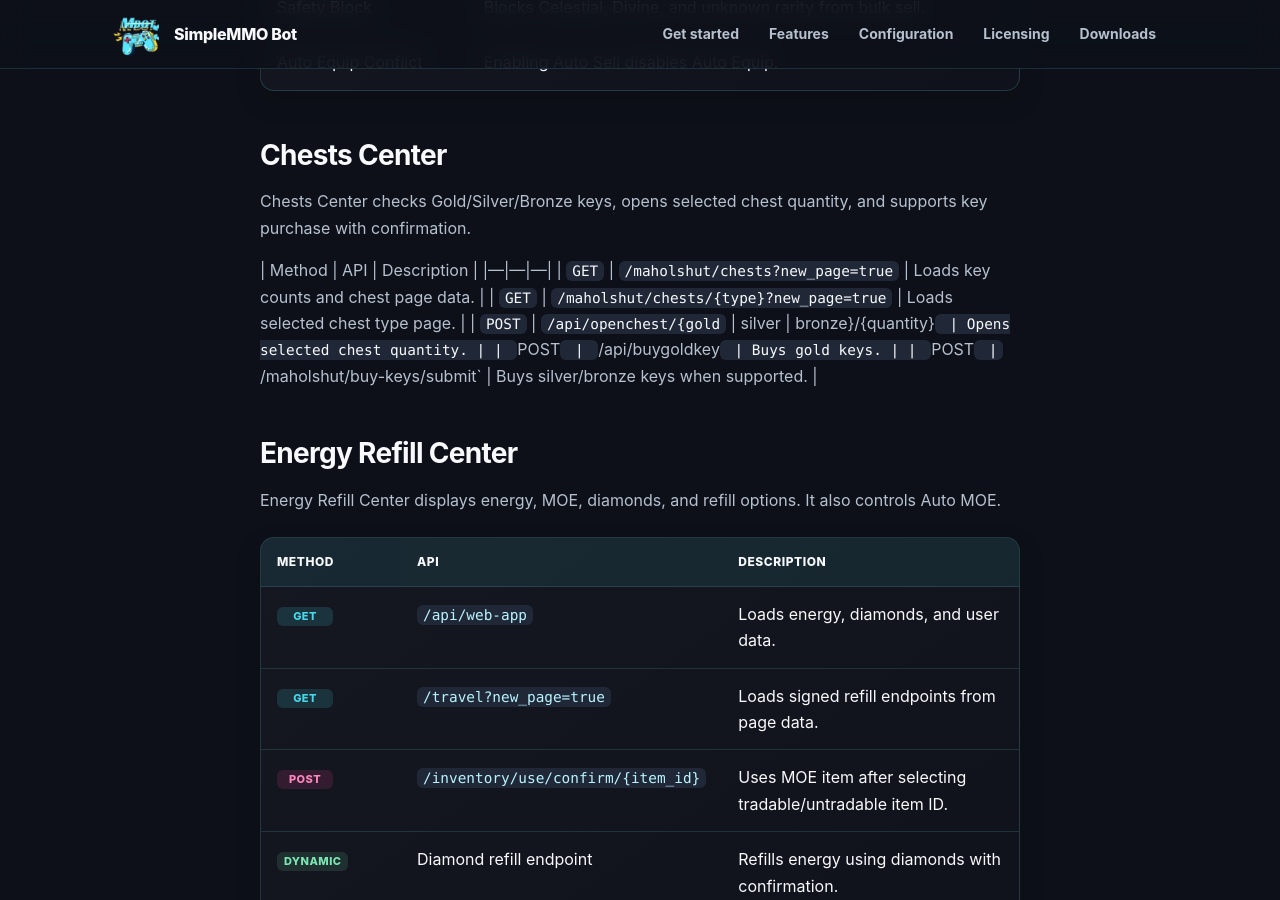
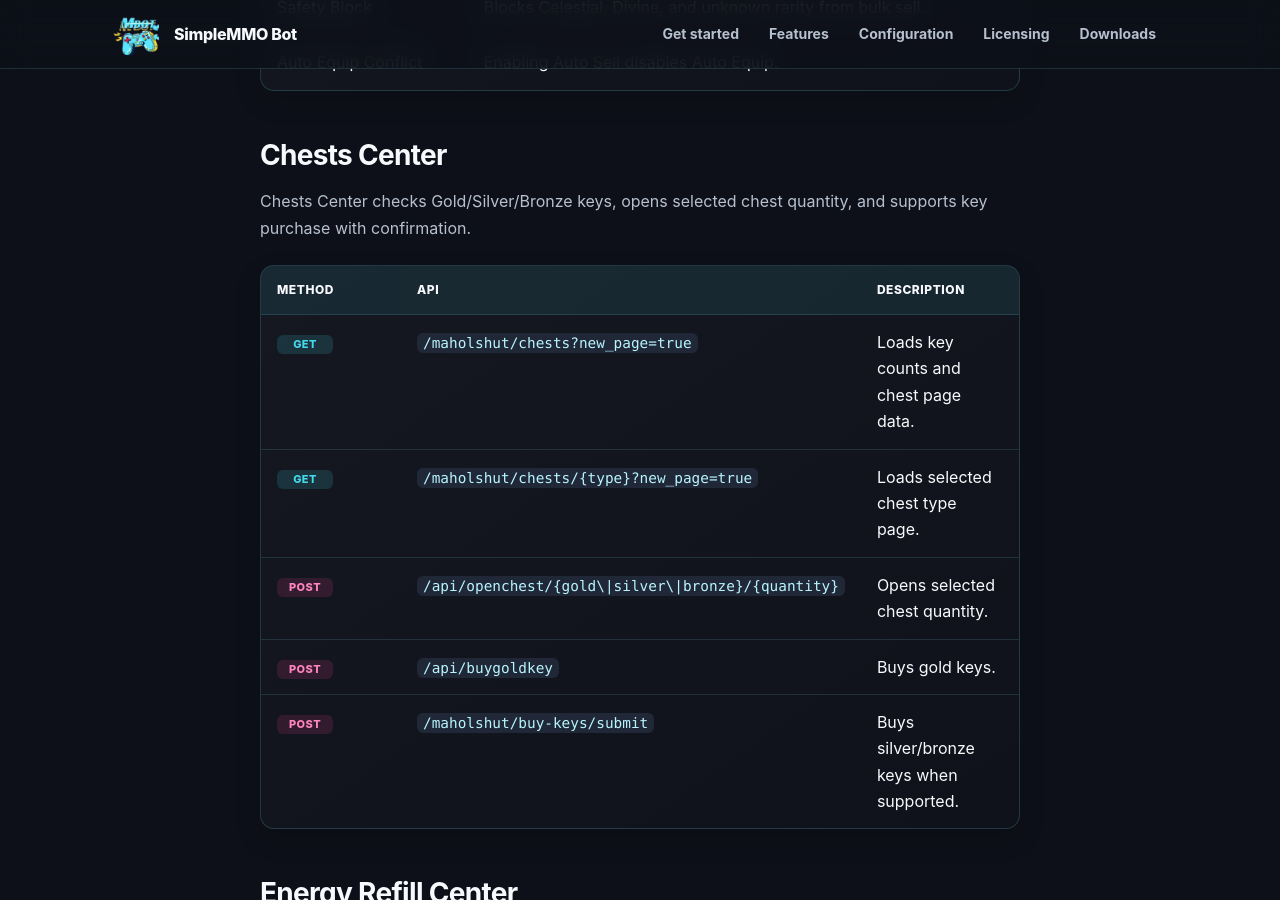
Before and after one commit to SMMURDA/simplemmo-bot, a Jekyll site: the page built from features/economy.md, in a window 1280 px wide and 900 px high, scrolled down 2311 px. Built offline with Jekyll 4.4.1, drawn with Linux system fonts in a browser that asks for light colours.

```diff
--- a/features/economy.md
+++ b/features/economy.md
@@ -61,7 +61,7 @@ Chests Center checks Gold/Silver/Bronze keys, opens selected chest quantity, and
 |---|---|---|
 | `GET` | `/maholshut/chests?new_page=true` | Loads key counts and chest page data. |
 | `GET` | `/maholshut/chests/{type}?new_page=true` | Loads selected chest type page. |
-| `POST` | `/api/openchest/{gold` | silver | bronze}/{quantity}` | Opens selected chest quantity. |
+| `POST` | `/api/openchest/{gold\|silver\|bronze}/{quantity}` | Opens selected chest quantity. |
 | `POST` | `/api/buygoldkey` | Buys gold keys. |
 | `POST` | `/maholshut/buy-keys/submit` | Buys silver/bronze keys when supported. |
 
```
